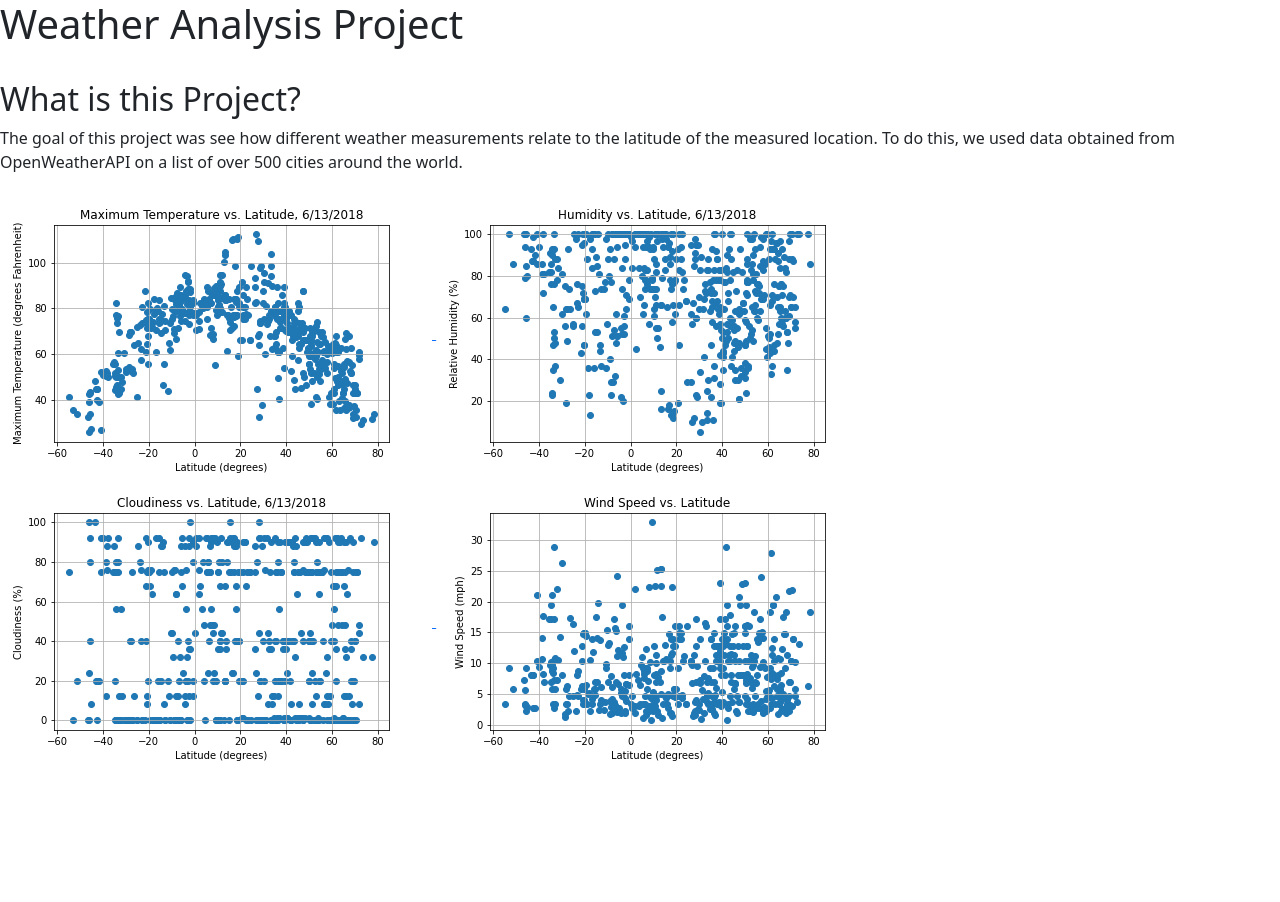
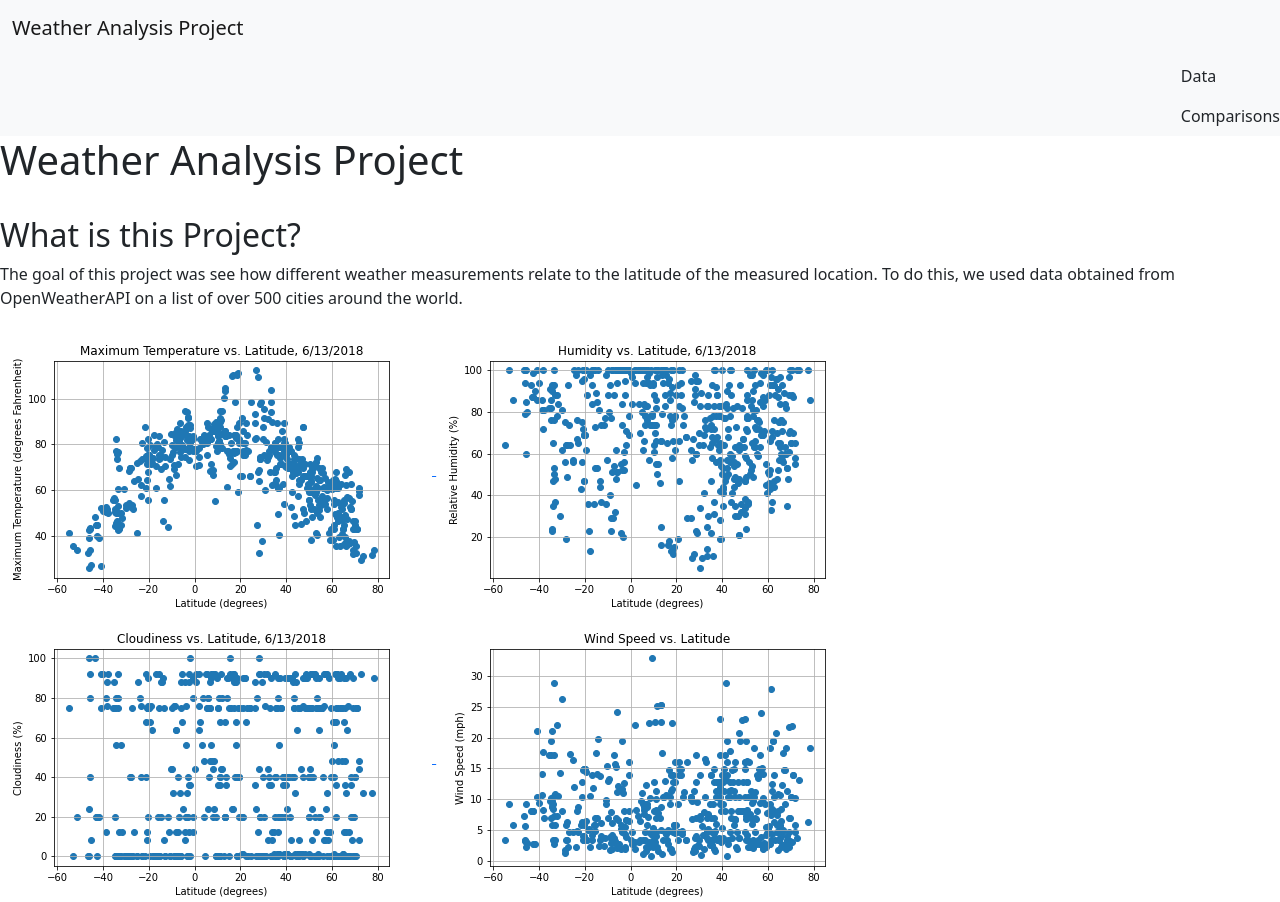
Before and after one commit to SamEspe/web-design-challenge, a plain HTML site: page index.html in a window 1280 px wide. Before the commit the page ends 800 px from the top, so only its background shows below. Drawn offline with nearby package versions, Linux system fonts and the light colour scheme.

Commit message:
Got rudimentary nav bar working on home page.

```diff
--- a/index.html
+++ b/index.html
@@ -18,6 +18,18 @@
 <!-- Body of the Webpage -->
 <body>
     <script src="https://cdn.jsdelivr.net/npm/bootstrap@5.2.0/dist/js/bootstrap.bundle.min.js" integrity="sha384-A3rJD856KowSb7dwlZdYEkO39Gagi7vIsF0jrRAoQmDKKtQBHUuLZ9AsSv4jD4Xa" crossorigin="anonymous"></script>
+
+    <!-- NavBar from Bootstrap -->
+
+    <nav class="navbar sticky-top bg-light">
+        <div class="container-fluid">
+          <a class="navbar-brand" href="#">Weather Analysis Project</a>
+        </div>
+        <ul class = "navbar-nav ms-auto" >
+           <li><a class = "nav-link" href="/data.html"></a>Data</li>
+           <li><a class = "nav-link" href="/comparisons.html"></a>Comparisons</li>
+        </ul>
+    </nav>
 
     <h1>Weather Analysis Project</h1>
     <br/>
```
